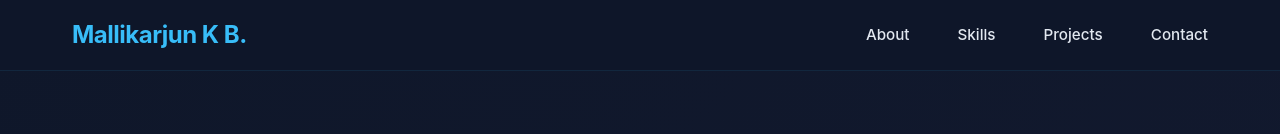
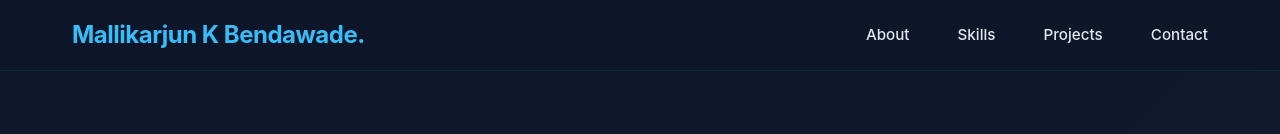
Before and after one commit to Mallikarjun85-bot/my-portfolio, a React (Create React App) app: page / in a window 1280 px wide. Shown: the top 134 px of the page. Built offline with nearby package versions, Linux system fonts and the light colour scheme.

Commit message:
Name Fixes

```diff
--- a/src/components/Header.js
+++ b/src/components/Header.js
@@ -20,7 +20,7 @@ const Header = () => {
     >
       <div className="header-container">
         <motion.div className="logo">
-          <a href="#top">Mallikarjun K B.</a>
+          <a href="#top">Mallikarjun K Bendawade.</a>
         </motion.div>
 
         <button
```
